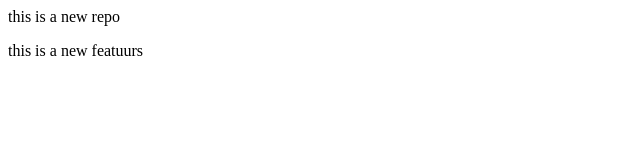
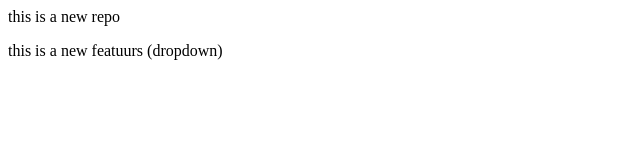
Before and after one commit to sk0066/localrepo, a plain HTML site: page index.html in a window 1280 px wide. Shown: the full height of the page, 0-640 px from the left. Drawn offline with Linux system fonts and the light colour scheme.

Commit message:
add dropdown

```diff
--- a/index.html
+++ b/index.html
@@ -1,2 +1,2 @@
 <p>this is a new repo</p>
-<p>this is a new featuurs</p>
+<p>this is a new featuurs (dropdown)</p>
```
